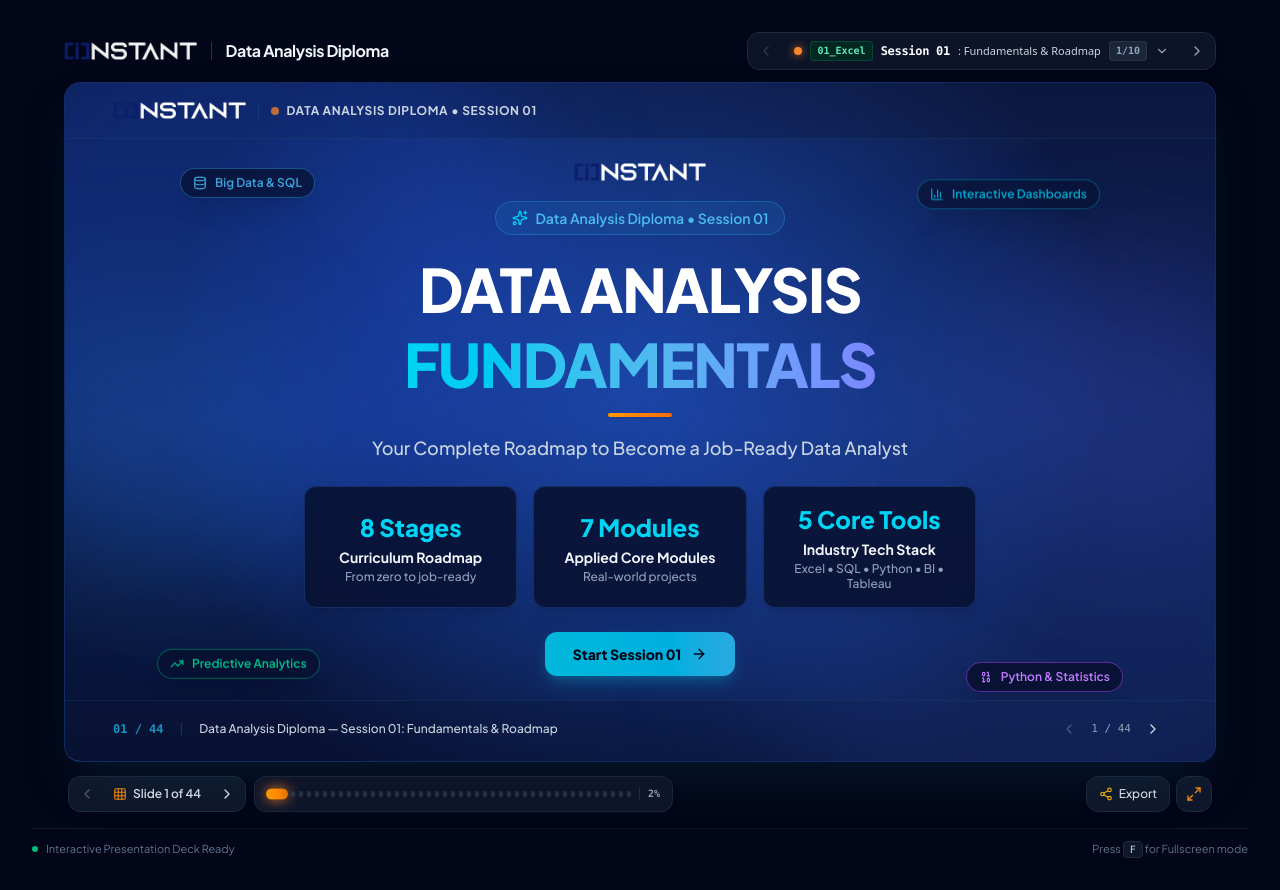
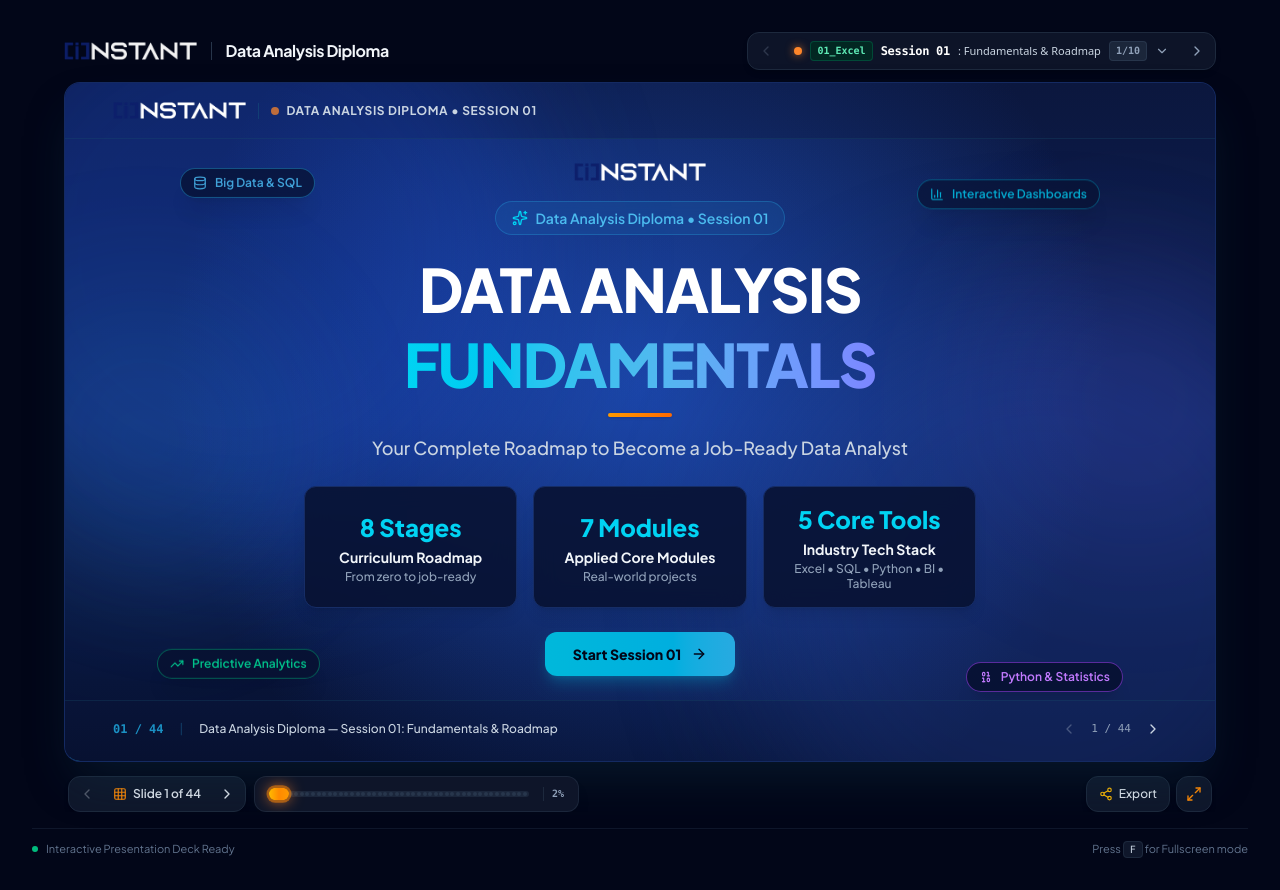
Before and after one commit to Mohannadmedhat/DATA-ANALYSIS, a React (Vite) app: page / in a window 1280 px wide. Built offline with nearby package versions, Linux system fonts and the light colour scheme.

Commit message:
Upgrade progress bar with continuous gradient fill track, glowing capsule indicator, and sleek tooltip preview

```diff
--- a/src/components/PresentationControls.tsx
+++ b/src/components/PresentationControls.tsx
@@ -135,13 +135,13 @@ export const PresentationControls: React.FC<PresentationControlsProps> = ({
           </button>
         </div>
 
-        {/* Slide quick jump track (Drag & Seek supported) */}
+        {/* Slide quick jump track (Drag & Seek supported with Continuous Filled Gradient Bar) */}
         <div
           ref={trackRef}
           onMouseDown={handleDragStart}
           onTouchStart={handleDragStart}
           onMouseLeave={() => !isDragging && setHoveredIdx(null)}
-          className={`relative h-9 hidden lg:flex items-center gap-1.5 px-3 bg-slate-900/95 border rounded-xl shrink-0 shadow-md backdrop-blur-sm transition-all select-none ${
+          className={`relative h-9 hidden lg:flex items-center gap-3 px-3.5 bg-slate-900/95 border rounded-xl shrink-0 shadow-lg backdrop-blur-md transition-all select-none ${
             isDragging
               ? 'border-orange-500/80 ring-2 ring-orange-500/30 cursor-grabbing'
               : 'border-slate-800/90 hover:border-slate-700 cursor-grab'
@@ -162,31 +162,56 @@ export const PresentationControls: React.FC<PresentationControlsProps> = ({
             </div>
           )}
 
-          {/* Dots Track */}
-          <div className="flex items-center gap-1">
+          {/* Continuous Filled Gradient Track Container */}
+          <div className="relative flex-1 min-w-[200px] xl:min-w-[260px] h-3 flex items-center">
+            {/* Background Track Line */}
+            <div className="absolute inset-x-0 h-1.5 bg-slate-800/90 rounded-full overflow-hidden">
+              {/* Continuous Active Filled Gradient */}
+              <div
+                className="h-full bg-gradient-to-r from-amber-600 via-orange-500 to-amber-400 rounded-full transition-all duration-150 ease-out shadow-[0_0_8px_rgba(254,134,42,0.8)]"
+                style={{ width: `${(currentIndex / Math.max(1, totalSlides - 1)) * 100}%` }}
+              />
+            </div>
+
+            {/* Interactive Step Dots Overlay */}
+            <div className="absolute inset-x-0 flex items-center justify-between pointer-events-none px-0.5">
               {slides.map((s, idx) => {
                 const isCurrent = idx === currentIndex;
                 const isPast = idx < currentIndex;
                 return (
-                <button
+                  <div
                     key={s.id}
-                  onClick={() => onSelectSlide(idx)}
-                  onMouseEnter={() => !isDragging && setHoveredIdx(idx)}
-                  className={`transition-all duration-200 cursor-pointer relative group flex items-center justify-center ${
+                    className={`transition-all duration-200 relative flex items-center justify-center ${
                       isCurrent
-                      ? 'w-5 h-2.5 rounded-full bg-gradient-to-r from-amber-500 via-orange-400 to-amber-600 shadow-[0_0_12px_rgba(254,134,42,0.9)] scale-110 active:scale-125'
+                        ? 'w-4 h-2.5 rounded-full bg-gradient-to-r from-amber-400 via-orange-400 to-amber-500 shadow-[0_0_12px_rgba(254,134,42,1)] ring-2 ring-orange-400/50 scale-125 z-10'
                         : isPast
-                        ? 'w-1 h-1.5 rounded-full bg-orange-500/50 hover:bg-orange-400 hover:scale-150'
-                        : 'w-1 h-1.5 rounded-full bg-slate-700/70 hover:bg-slate-400 hover:scale-150'
+                          ? 'w-1 h-1 rounded-full bg-amber-400/80'
+                          : 'w-1 h-1 rounded-full bg-slate-700/60'
                     }`}
-                  aria-label={`Jump to slide ${s.slideNumber}`}
                   />
                 );
               })}
             </div>
 
+            {/* Hidden Click Targets for precise step clicking */}
+            <div className="absolute inset-0 flex items-center justify-between z-20">
+              {slides.map((s, idx) => (
+                <button
+                  key={`btn-${s.id}`}
+                  onClick={(e) => {
+                    e.stopPropagation();
+                    onSelectSlide(idx);
+                  }}
+                  onMouseEnter={() => !isDragging && setHoveredIdx(idx)}
+                  className="w-2.5 h-full cursor-pointer focus:outline-none opacity-0"
+                  aria-label={`Jump to slide ${s.slideNumber}`}
+                />
+              ))}
+            </div>
+          </div>
+
           {/* Progress Percentage Badge */}
-          <span className="text-[10px] font-mono font-bold text-slate-400 border-s border-slate-800 ps-2 ms-0.5">
+          <span className="text-[10px] font-mono font-bold text-slate-400 border-s border-slate-800 ps-2 ms-0.5 shrink-0">
             {progressPercent}%
           </span>
         </div>
```
Lines whose indentation alone changed are shown as unchanged.
